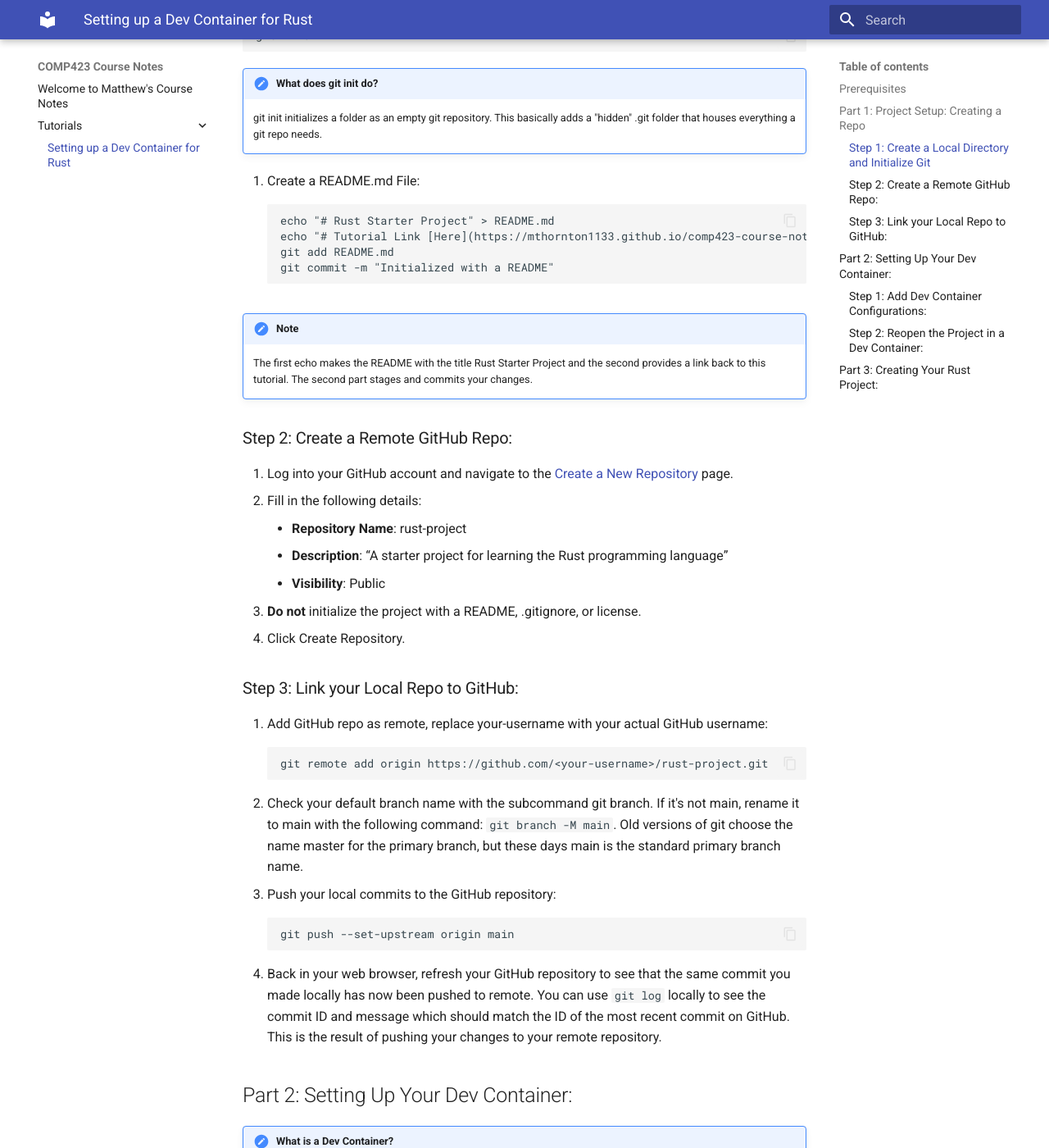
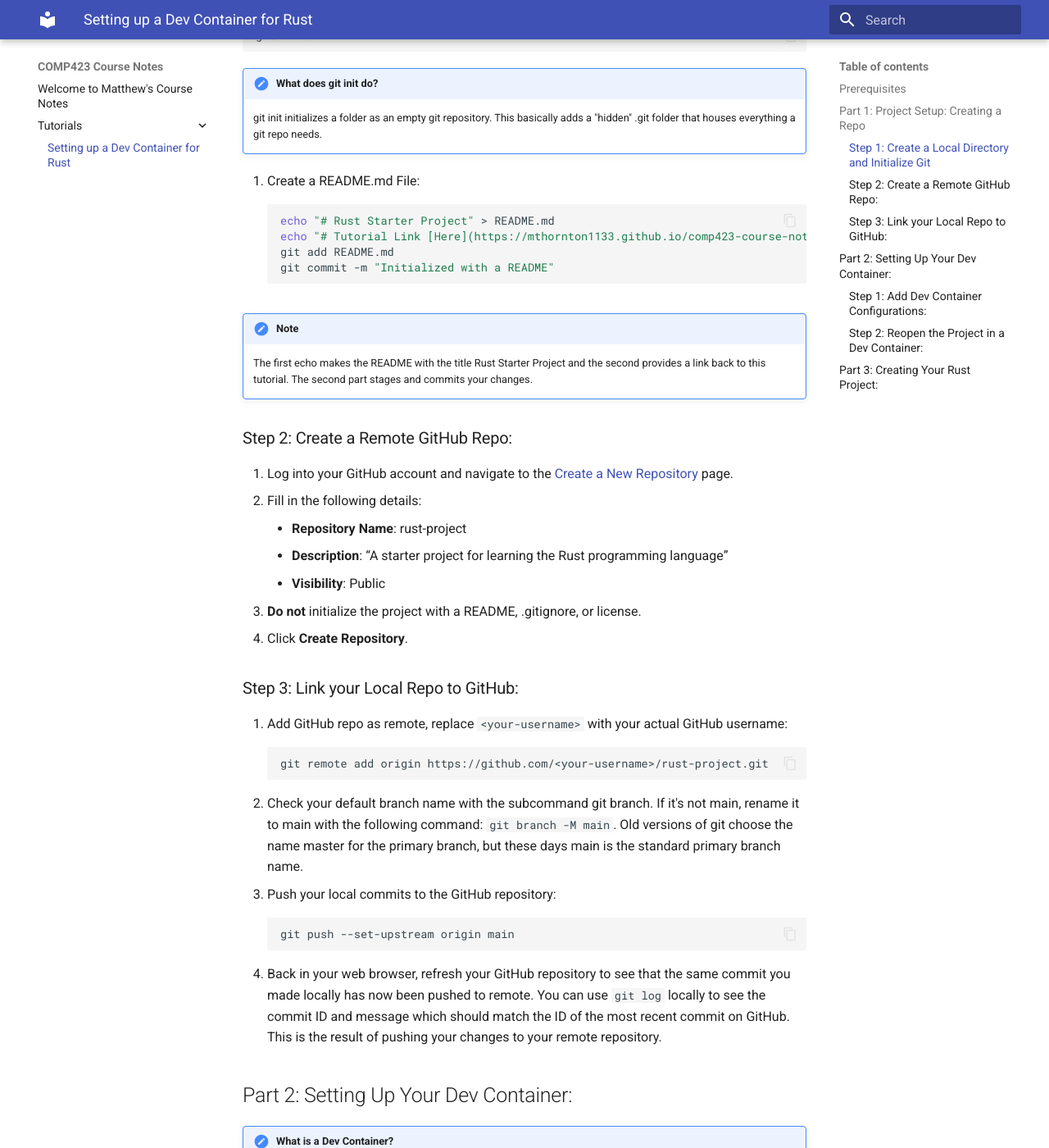
Before and after one commit to mthornton1133/comp423-course-notes, an MkDocs documentation site: the page built from docs/tutorials/rust-setup.md, in a window 1280 px wide and 1400 px high, scrolled down 888 px. Shown: the whole window at 82% size. Built offline with MkDocs 1.6.1 and Material for MkDocs 9.7.7, drawn with Linux system fonts in a browser that asks for light colours; some of the changed text lies outside the part shown.

Commit message:
Made some spelling and color changes

````diff
--- a/docs/tutorials/rust-setup.md
+++ b/docs/tutorials/rust-setup.md
@@ -18,15 +18,15 @@
 ## Part 1: Project Setup: Creating a Repo
 ### Step 1: Create a Local Directory and Initialize Git
 
-1. Open you terminal/command prompt.
+1. Open your terminal/command prompt.
 2. Create a New Directory for your project, you can name this whatever you like:
-```
+```bash
 mkdir rust-project
 cd rust-project
 ```
 3. Initialize a git repo:
 
-```
+```bash
 git init
 ```
 
@@ -34,7 +34,7 @@
     git init initializes a folder as an empty git repository. This basically adds a "hidden" .git folder that houses everything a git repo needs.
 
 4. Create a README.md File:
-```
+```bash
 echo "# Rust Starter Project" > README.md
 echo "# Tutorial Link [Here](https://mthornton1133.github.io/comp423-course-notes/tutorials/rust-setup/)" >> README.md
 git add README.md
@@ -49,16 +49,16 @@
     * **Description**: “A starter project for learning the Rust programming language”
     * **Visibility**: Public
 3. **Do not** initialize the project with a README, .gitignore, or license.
-4. Click Create Repository.
+4. Click **Create Repository**.
 
 ### Step 3: Link your Local Repo to GitHub:
-1. Add GitHub repo as remote, replace your-username with your actual GitHub username:
-```
+1. Add GitHub repo as remote, replace `<your-username>` with your actual GitHub username:
+```bash
 git remote add origin https://github.com/<your-username>/rust-project.git
 ```
 2. Check your default branch name with the subcommand git branch. If it's not main, rename it to main with the following command: `git branch -M main`. Old versions of git choose the name master for the primary branch, but these days main is the standard primary branch name.
 3. Push your local commits to the GitHub repository:
-```
+```bash
 git push --set-upstream origin main
 ```
 4.  Back in your web browser, refresh your GitHub repository to see that the same commit you made locally has now been pushed to remote. You can use `git log` locally to see the commit ID and message which should match the ID of the most recent commit on GitHub. This is the result of pushing your changes to your remote repository.
@@ -73,7 +73,7 @@
 2. Install the **Dev Containers** extension for VS Code. This is located on the left column.
 3. Create a `.devcontainer` directory in the root of your project with the following file inside this “hidden” directory: `.devcontainer/devcontainer.json`
 4. Place the following code inside this newly created file:
-```
+```json
 {
     "name": "Rust Project",
     "image": "mcr.microsoft.com/devcontainers/rust:latest",
@@ -105,16 +105,21 @@
 
 ## Part 3: Creating Your Rust Project:
 1. Next we need to create our Rust Project. In the terminal type the following code:
-```
+```bash
 cargo new hello-comp423 --vcs none
 cd hello-comp423
 ```
-2. The previous code created our rust project without creating it's VCS and then we switch into this newly created project. Navigate to the `src/main.rs` file and open it. Change the contents of the `println` function to say “Hello COMP423”
+2. The previous code created our rust project without creating it's VCS and then we switch into this newly created project. Navigate to the `src/main.rs` file and open it. Change the contents of the `println` function to say “Hello COMP423”. It should look like this:
+```rust
+fn main() {
+    println!("Hello COMP423");
+}
+```
 3. To print the contents there are two methods:
-    * Use `cargo build` in the terminal. This compiles an executable file but does not run it. To run it do `./target/debug/hello-comp423`. Note this is similar to using C in COMP 211 and running `gcc project-name` and it creates the executable a.out and to run the file you must type `./a.out`. The `cargo build` command is the compile part (`gcc project-name`) and using the ./ at the file location runs it.
+    * Use `cargo build` in the terminal. This compiles an executable file but does not run it. To run it do `./target/debug/hello-comp423`. Note this is similar to using C in COMP 211 and running `gcc <project-name>` and it creates the executable a.out and to run the file you must type `./a.out`. The `cargo build` command is the compile part (`gcc <project-name>`) and using the ./ at the file location runs it.
     * Alternatively, the command `cargo run` (in terminal) does both in one step simplifying the process. Both ways will print "Hello COMP423" in the terminal.
 4. If you would like to save changes simply follow the git basics. The commands below pushes your changes so you can view them on GitHub:
-```
+```bash
 git add .
 git commit -m "Followed Rust Tutorial and can print a line"
 git push -u origin main
````
